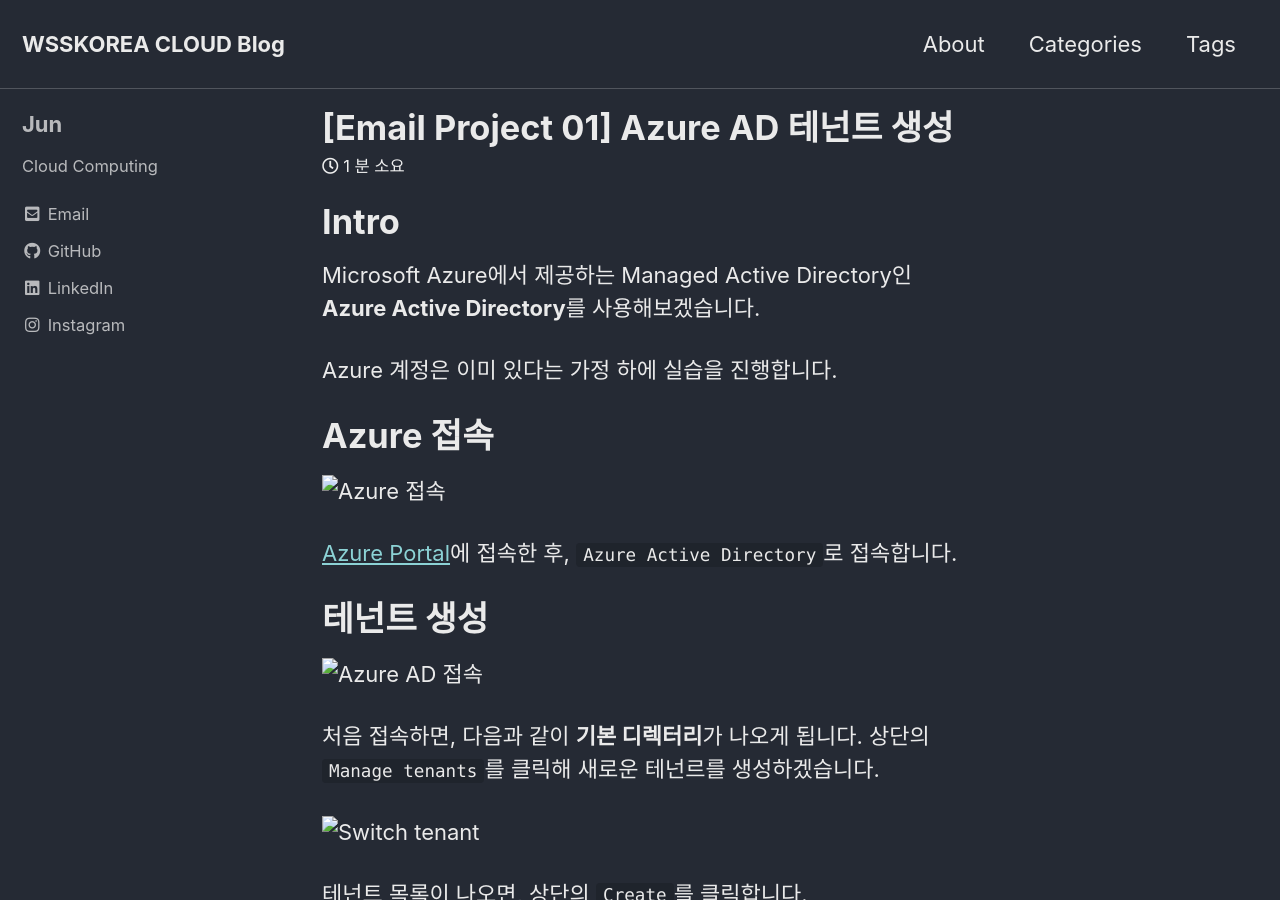
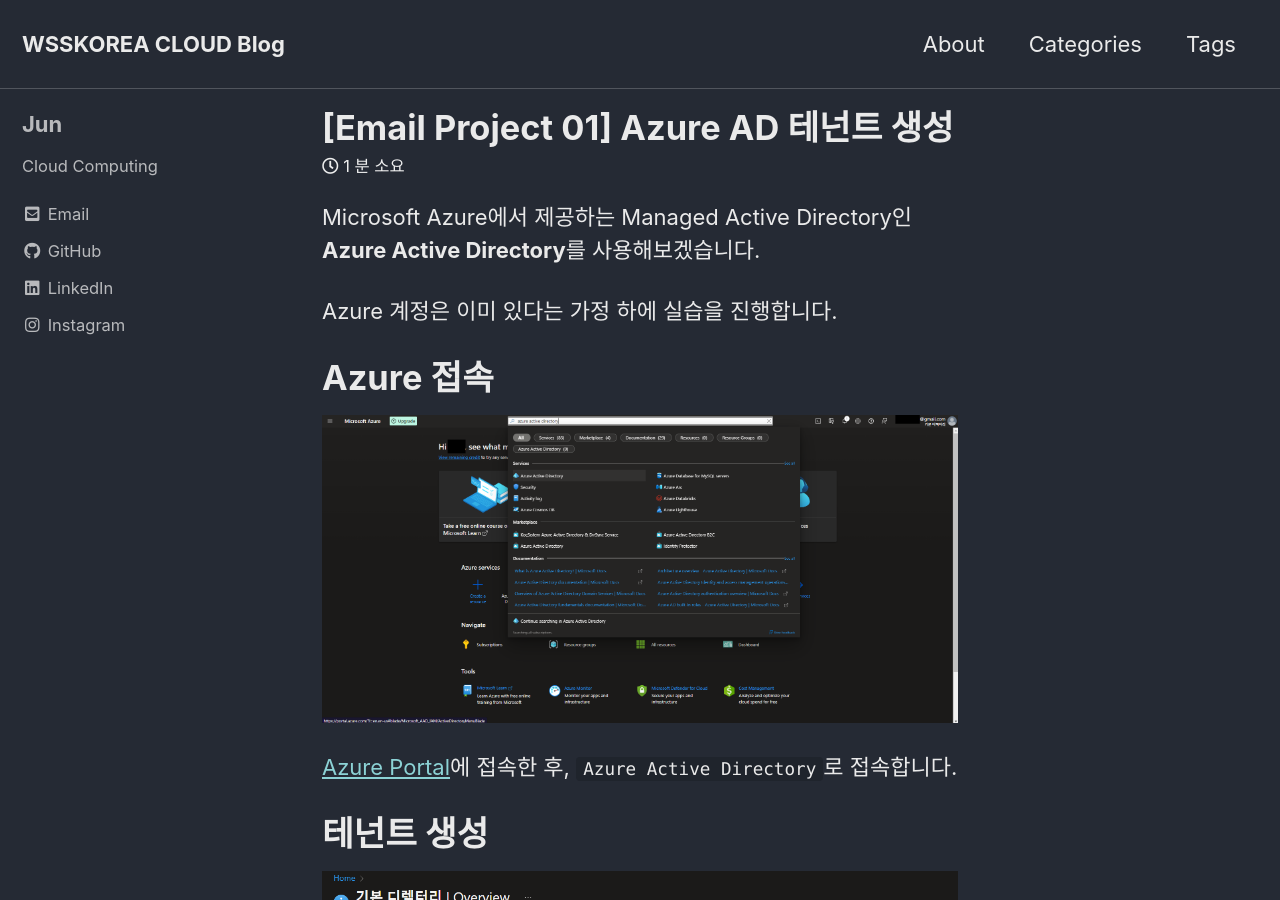
Before and after one commit to wsskorea-ict/wsskorea-ict.github.io, a Jekyll site: the page built from _posts/2022-05-13-email-project-01-generate-azure-ad-tenant.md, in a window 1280 px wide and 900 px high. Built offline with Jekyll 4.4.1, drawn with Linux system fonts in a browser that asks for light colours; cached includes are drawn as plain includes.

Commit message:
Fix [Email Project 01] post and images.

```diff
--- a/_posts/2022-05-13-email-project-01-generate-azure-ad-tenant.md
+++ b/_posts/2022-05-13-email-project-01-generate-azure-ad-tenant.md
@@ -11,29 +11,27 @@ author: Jun
 last_modified_at: 2022-05-13T18:00:00+09:00
 ---
 
-# Intro
-
 Microsoft Azure에서 제공하는 Managed Active Directory인 **Azure Active Directory**를 사용해보겠습니다.
 
 Azure 계정은 이미 있다는 가정 하에 실습을 진행합니다.
 
 # Azure 접속
 
-![Azure 접속]({{ site.url }}{{ site.baseurl }}/assets/images/_posts/email-project-01-generate-azure-ad-tenant/1.png)
+![Azure 접속]({{ site.url }}{{ site.baseurl }}/assets/images/posts/email-project-01-generate-azure-ad-tenant/01.png)
 
 [Azure Portal](https://portal.azure.com)에 접속한 후, `Azure Active Directory`로 접속합니다.
 
 # 테넌트 생성
 
-![Azure AD 접속]({{ site.url }}{{ site.baseurl }}/assets/images/_posts/email-project-01-generate-azure-ad-tenant/2.png)
+![Azure AD 접속]({{ site.url }}{{ site.baseurl }}/assets/images/posts/email-project-01-generate-azure-ad-tenant/02.png)
 
 처음 접속하면, 다음과 같이 **기본 디렉터리**가 나오게 됩니다. 상단의 `Manage tenants`를 클릭해 새로운 테넌르를 생성하겠습니다.
 
-![Switch tenant]({{ site.url }}{{ site.baseurl }}/assets/images/_posts/email-project-01-generate-azure-ad-tenant/3.png)
+![Switch tenant]({{ site.url }}{{ site.baseurl }}/assets/images/posts/email-project-01-generate-azure-ad-tenant/03.png)
 
 테넌트 목록이 나오면, 상단의 `Create`를 클릭합니다.
 
-![Create a tenant - Basics]({{ site.url }}{{ site.baseurl }}/assets/images/_posts/email-project-01-generate-azure-ad-tenant/4.png)
+![Create a tenant - Basics]({{ site.url }}{{ site.baseurl }}/assets/images/posts/email-project-01-generate-azure-ad-tenant/04.png)
 
 테넌트 유형을 선택합니다.
 
@@ -45,7 +43,7 @@ Azure 계정은 이미 있다는 가정 하에 실습을 진행합니다.
 
 옵션을 선택하셨으면 하단의 `Next: Configuration`을 클릭합니다.
 
-![Create a tenant - Configuration]({{ site.url }}{{ site.baseurl }}/assets/images/_posts/email-project-01-generate-azure-ad-tenant/5.png)
+![Create a tenant - Configuration]({{ site.url }}{{ site.baseurl }}/assets/images/posts/email-project-01-generate-azure-ad-tenant/05.png)
 
 AD의 세부 설정을 하는 곳입니다.
 
@@ -61,7 +59,7 @@ AD의 세부 설정을 하는 곳입니다.
 
 설정을 완료하셨으면 하단의 `Next: Review +  create`를 클릭합니다.
 
-![Create a tenant - Review + create]({{ site.url }}{{ site.baseurl }}/assets/images/_posts/email-project-01-generate-azure-ad-tenant/6.png)
+![Create a tenant - Review + create]({{ site.url }}{{ site.baseurl }}/assets/images/posts/email-project-01-generate-azure-ad-tenant/06.png)
 
 잠깐 기다리면 상단의 **Validation passed.** 라는 문구를 볼 수 있습니다.
 
@@ -69,20 +67,20 @@ AD의 세부 설정을 하는 곳입니다.
 
 Validation이 성공했으면 하단 좌측의 `Create`를 클릭합니다.
 
-![Create a tenant - Help us prove you're not a robot]({{ site.url }}{{ site.baseurl }}/assets/images/_posts/email-project-01-generate-azure-ad-tenant/7.png)
+![Create a tenant - Help us prove you're not a robot]({{ site.url }}{{ site.baseurl }}/assets/images/posts/email-project-01-generate-azure-ad-tenant/07.png)
 
 로봇이 아니냐고 물어봅니다. 보안문자를 입력하시고 `Submit`를 클릭합니다.
 
-![Create a tenant - Tenent creation in progress]({{ site.url }}{{ site.baseurl }}/assets/images/_posts/email-project-01-generate-azure-ad-tenant/8.png)
+![Create a tenant - Tenent creation in progress]({{ site.url }}{{ site.baseurl }}/assets/images/posts/email-project-01-generate-azure-ad-tenant/08.png)
 
 테넌트 생성이 시작됩니다. 1분정도 기다려주시면 완료됩니다.
 
-![Create a tenant - Tenant creation was successful]({{ site.url }}{{ site.baseurl }}/assets/images/_posts/email-project-01-generate-azure-ad-tenant/9.png)
+![Create a tenant - Tenant creation was successful]({{ site.url }}{{ site.baseurl }}/assets/images/posts/email-project-01-generate-azure-ad-tenant/09.png)
 
 테넌트 생성이 완료되면 **Tenant creation was successful.** 라는 문구를 확인할 수 있습니다.
 
 새로운 테넌트의 링크로 접속해보겠습니다.
 
-![Complete to create a new tenant]({{ site.url }}{{ site.baseurl }}/assets/images/_posts/email-project-01-generate-azure-ad-tenant/10.png)
+![Complete to create a new tenant]({{ site.url }}{{ site.baseurl }}/assets/images/posts/email-project-01-generate-azure-ad-tenant/10.png)
 
 새로운 테넌트 생성이 완료되었습니다. 설정했었던 Organization Name이었던 **wsskore**가 잘 나오네요.
```
Also changed, not shown: assets/images/posts/email-project-01-generate-azure-ad-tenant/01.png (renamed from assets/images/_posts/email-project-01-generate-azure-ad-tenant/1.png), assets/images/posts/email-project-01-generate-azure-ad-tenant/02.png (renamed from assets/images/_posts/email-project-01-generate-azure-ad-tenant/2.png), assets/images/posts/email-project-01-generate-azure-ad-tenant/03.png (renamed from assets/images/_posts/email-project-01-generate-azure-ad-tenant/3.png), assets/images/posts/email-project-01-generate-azure-ad-tenant/04.png (renamed from assets/images/_posts/email-project-01-generate-azure-ad-tenant/4.png), assets/images/posts/email-project-01-generate-azure-ad-tenant/05.png (renamed from assets/images/_posts/email-project-01-generate-azure-ad-tenant/5.png), assets/images/posts/email-project-01-generate-azure-ad-tenant/06.png (renamed from assets/images/_posts/email-project-01-generate-azure-ad-tenant/6.png), assets/images/posts/email-project-01-generate-azure-ad-tenant/07.png (renamed from assets/images/_posts/email-project-01-generate-azure-ad-tenant/7.png), assets/images/posts/email-project-01-generate-azure-ad-tenant/08.png (renamed from assets/images/_posts/email-project-01-generate-azure-ad-tenant/8.png), assets/images/posts/email-project-01-generate-azure-ad-tenant/09.png (renamed from assets/images/_posts/email-project-01-generate-azure-ad-tenant/9.png), assets/images/posts/email-project-01-generate-azure-ad-tenant/10.png (renamed from assets/images/_posts/email-project-01-generate-azure-ad-tenant/10.png).
